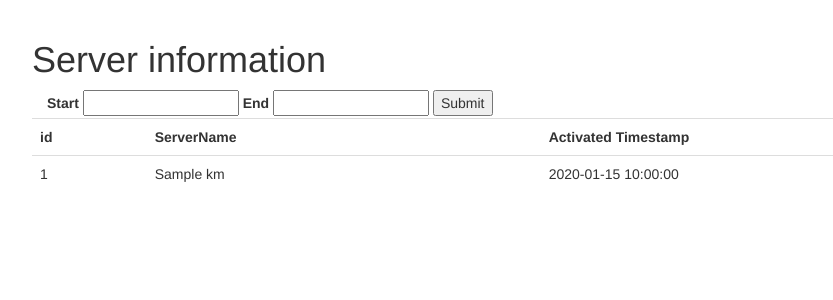
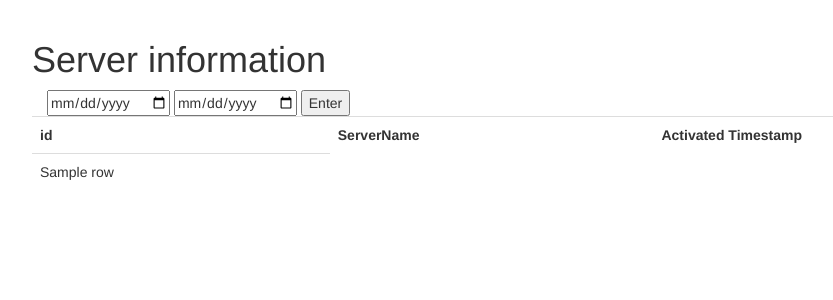
Before and after one commit to onlyhimaloy/flask-kms, a Flask app: template flaskms/templates/index.html in a window 1280 px wide. Shown: the part 52-352 px from the top of the page, without its empty margins (38-871 px from the left). Run offline with Flask 2, Linux system fonts and the light colour scheme; tables that the repository leaves empty hold one stand-in row (values such as "Sample post"); the template is opened without the code that fills it: values that come from a table or form of the project are taken from there, most other values are stand-ins (such as "Sample title", 1, 10 or a date in 2020); some libraries are stand-ins or nearby versions.

Commit message:
mysql query verstion

```diff
--- a/flaskms/app.py
+++ b/flaskms/app.py
@@ -5,8 +5,10 @@
 from flask_bootstrap import Bootstrap
 from flask_sqlalchemy import SQLAlchemy
 from flask_wtf import Form
-from wtforms import StringField, SubmitField , DateField
+from wtforms import StringField, SubmitField
 from wtforms.validators import Required, Length
+from wtforms.fields.html5 import DateField
+import MySQLdb
 
 app = Flask(__name__)
 
@@ -20,35 +22,39 @@
 
 
 class KmsForm(Form):
-    #dt_start = DateField('Start Date', format='%Y-%m-%d' )
-    #dt_end = DateField('End Date', format='%Y-%m-%d' )
-    dt_start = StringField('Start', validators=[Required(),Length(1, 16)])
-    dt_end = StringField('End', validators=[Required(),Length(1, 16)])
+    dt_start = DateField( format='%Y-%m-%d'  )
+    dt_end = DateField( format='%Y-%m-%d'  )
+
+    submit = SubmitField('Enter')
 
 
-    submit = SubmitField('Submit')
-
-
-class kms(db.Model):
-
-    __tablename__ = 'kms'
-    id = db.Column(db.Integer, primary_key=True)
-    hostname = db.Column(db.String(500),unique=False)
-    date = db.Column(db.DateTime)
-
-    def __repr__(self):
-      return '<kms {0}>'.format(self.name)
+#class Kms(db.Model):
+#
+#    __tablename__ = 'kms'
+#    id = db.Column(db.Integer, primary_key=True)
+#    hostname = db.Column(db.String(500),unique=False)
+#    date = db.Column(db.DateTime)
+#
+#    def __repr__(self):
+#      return '<kms {0}>'.format(self.name)
 
 @app.route("/", methods=['GET', 'POST'])
 
 def index():
-    dt_start = None
-    dt_end = None
     form = KmsForm()
+    kms = []
     if form.validate_on_submit():
-      global kms
-      kms = kms.query.filter(kms.date.between (dt_start , dt_end ))
-    return render_template('index.html', form=form , dt_start=dt_start , dt_end=dt_end, kms=kms)
+
+     #kms = Kms.query.filter(Kms.date.between ( form.dt_start.data ,form.dt_end.data))
+     db = MySQLdb.connect("localhost","ferozkhan","amiferoz69","server")
+     cur = db.cursor()
+     cur.execute( "SELECT * from kms where date between '%s' and '%s' " %(form.dt_start.data  , form.dt_end.data ) )
+     kms = cur.fetchall()
+
+     print (form.dt_start.data)
+    return render_template('index.html' , form=form , kms=kms)
+
+
 
 
 if __name__ == "__main__":
--- a/flaskms/templates/index.html
+++ b/flaskms/templates/index.html
@@ -1,5 +1,21 @@
+<!doctype html>
+<html lang="en">
+<head>
+	<meta charset="utf-8">
+       <title>KMS</title>
+	<link rel="stylesheet" href="//code.jquery.com/ui/1.11.4/themes/smoothness/jquery-ui.css">
+	<script src="//code.jquery.com/jquery-1.10.2.js"></script>
+	<script src="//code.jquery.com/ui/1.11.4/jquery-ui.js"></script>
+	<script>
+	$(function() {
+	$( ".dtpick" ).datepicker();
+		});
+	</script>
+</head>
 
 
+
+<body>
 {% extends "bootstrap/base.html" %}
 {% import "bootstrap/wtf.html" as wtf %}
 {% block title %}Information{% endblock %}
@@ -21,26 +37,24 @@
           <div class="container">
 	  <form method="POST" action="">
 
-            {{ form.dt_start.label }} {{ form.dt_start(size=16) }}
-
+          {{ form.dt_start() }}
 	    {% for error in form.dt_start.errors %}
 	    {{ error }}
             {% endfor %}
 
-            {{ form.dt_end.label }} {{ form.dt_end(size=16) }}
+          {{ form.dt_end() }}
              {% for error in form.dt_end.errors %}
 	    {{ error }}
              {% endfor %}
 
+	     {{form.submit()}}
+	     {{ form.hidden_tag() }}
 
-
-	    {{ form.submit() }}
-	    {{ form.hidden_tag() }}
 	    </form>
 
     </div>
 
-     {% if dt_start and dt_end %}
+
         <table class="table table-hover">
            <tr>
            <th>id</th>
@@ -50,14 +64,17 @@
 
                   {% for row in kms %}
 		        <tr>
-	     <td>{{row.id}} </td>
-	     <td>{{row.hostname}} </td>
-	     <td>{{row.date}} </td>
+			  {% for d in row %}
+			 <td>{{ d }}</td>
+			  {% endfor %}
 			 </tr>
-
                   {% endfor %}
 
         </table>
     </div>
-      {% endif %}
+
+
 {% endblock %}
+
+</body>
+</html>
```
Also changed, not shown: 1 other file. Lines whose indentation alone changed are shown as unchanged.
